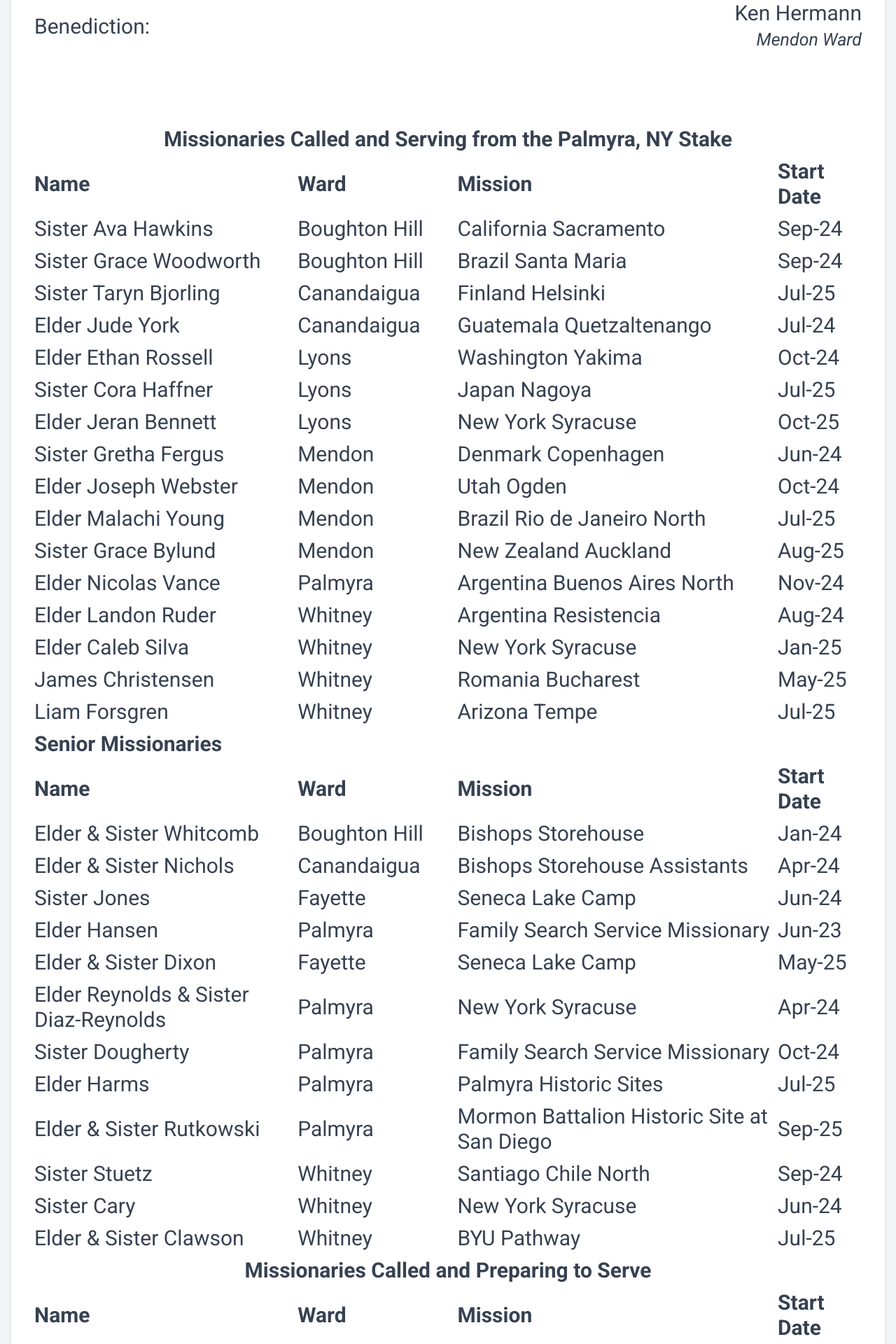
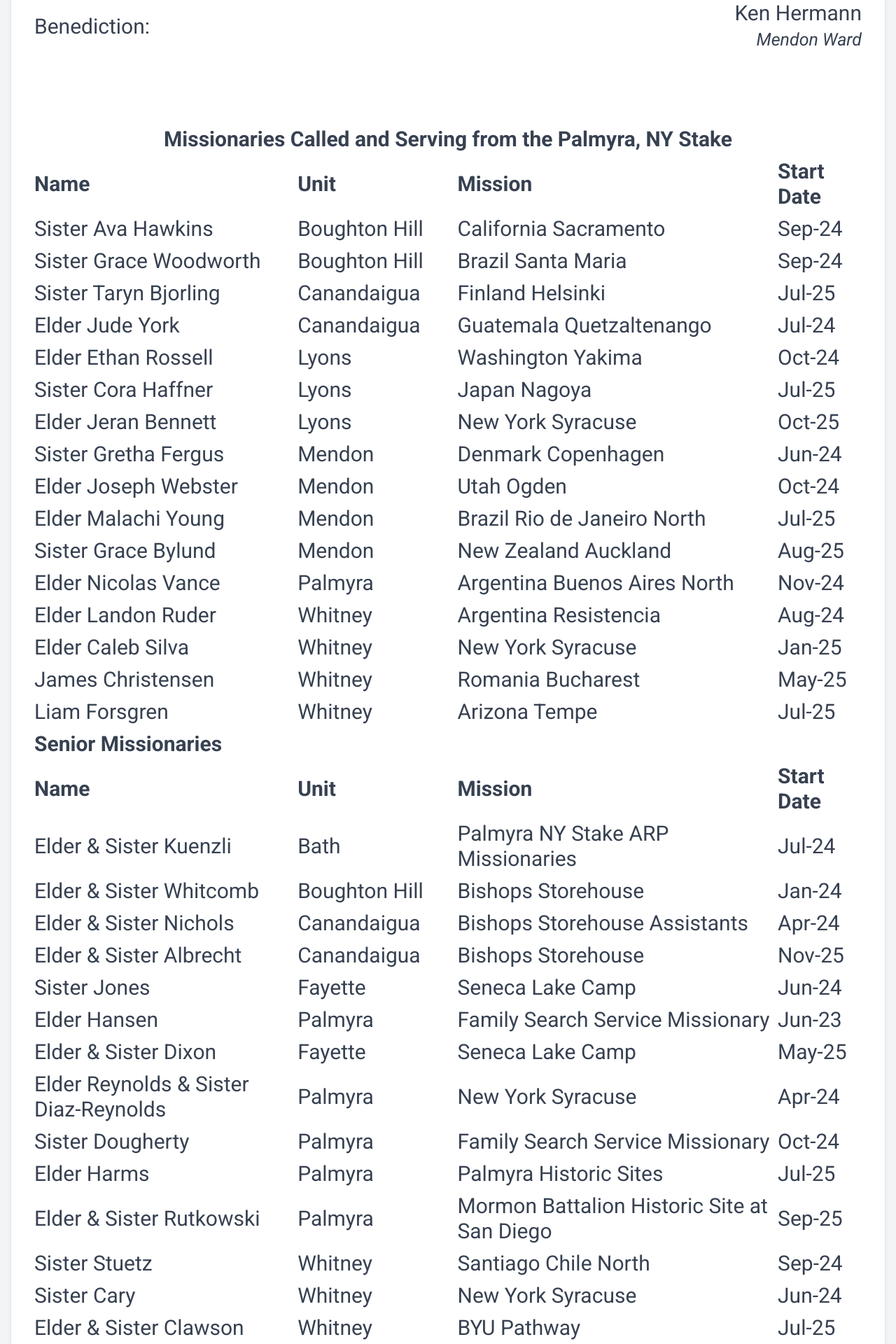
Before and after one commit to mikeasilva/palmyra-ny-stake, a FastAPI app: template templates/general.html in a window 1280 px wide. Shown: the part 3168-5088 px from the top of the page at 70% size. Run offline with FastAPI, Linux system fonts and the light colour scheme; the template is opened without the code that fills it, so the values that code supplies are empty; some libraries are stand-ins or nearby versions.

Commit message:
General Session

```diff
--- a/main.py
+++ b/main.py
@@ -13,7 +13,7 @@ templates = Jinja2Templates(directory="templates")
 def root(request: Request):
     #program_template = "redirect.html"
     program_template = "general.html"
-    program_template = "adult.html"
+    #program_template = "adult.html"
     #program_template = "leadership.html"
     return templates.TemplateResponse(program_template, {"request": request})
 
--- a/templates/general.html
+++ b/templates/general.html
@@ -135,7 +135,7 @@
             </tr>
             <tr class="text-left">
                 <th>Name</th>
-                <th>Ward</th>
+                <th>Unit</th>
                 <th>Mission</th>
                 <th>Start Date</th>
             </tr>
@@ -241,9 +241,15 @@
             </tr>
             <tr class="text-left">
                 <th>Name</th>
-                <th>Ward</th>
+                <th>Unit</th>
                 <th>Mission</th>
                 <th>Start Date</th>
+            </tr>
+            <tr class="text-left">
+                <td>Elder &amp; Sister Kuenzli</td>
+                <td>Bath</td>
+                <td>Palmyra NY Stake ARP Missionaries</td>
+                <td>Jul-24</td>
             </tr>
             <tr class="text-left">
                 <td>Elder &amp; Sister Whitcomb</td>
@@ -256,6 +262,12 @@
                 <td>Canandaigua</td>
                 <td>Bishops Storehouse Assistants</td>
                 <td>Apr-24</td>
+            </tr>
+            <tr class="text-left">
+                <td>Elder &amp; Sister Albrecht</td>
+                <td>Canandaigua</td>
+                <td>Bishops Storehouse</td>
+                <td>Nov-25</td>
             </tr>
             <tr class="text-left">
                 <td>Sister Jones</td>
@@ -323,7 +335,7 @@
             </tr>
             <tr class="text-left">
                 <th>Name</th>
-                <th>Ward</th>
+                <th>Unit</th>
                 <th>Mission</th>
                 <th>Start Date</th>
             </tr>
```
